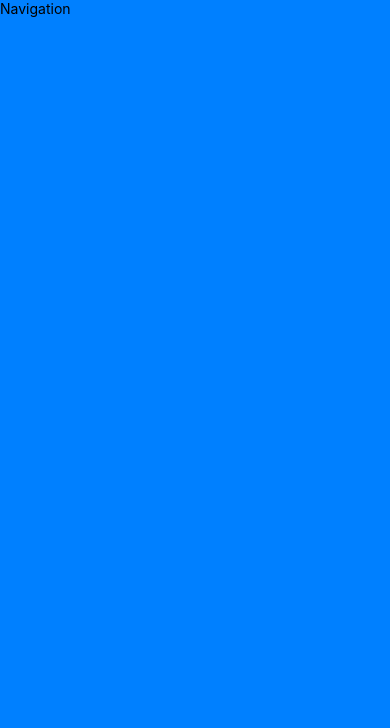
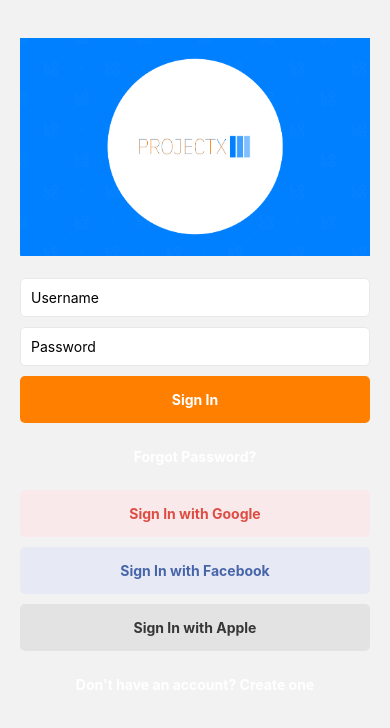
Before and after one commit to awadom/ProjectX2, a React Native app: screen / in a window 390 px wide. Shown: the top 728 px of the page. Built offline with nearby package versions, Linux system fonts and the light colour scheme.

Commit message:
completed screen routing but with issues, need to fix

```diff
--- a/App.js
+++ b/App.js
@@ -1,10 +1,5 @@
 import React from 'react';
 import {SafeAreaView, StyleSheet, Text} from 'react-native';
-import SignInScreen from './src/screens/SignInScreen/SignInScreen';
-import SignUpScreen from './src/screens/SignUpScreen/SignUpScreen';
-import ConfirmEmailScreen from './src/screens/ConfirmEmailScreen';
-import ForgotPasswordScreen from './src/screens/ForgotPasswordScreen';
-import NewPasswordScreen from './src/screens/NewPasswordScreen/NewPasswordScreen';
 import Navigation from './src/navigation';
 
 const App = () => {
--- a/src/navigation/index.js
+++ b/src/navigation/index.js
@@ -1,11 +1,27 @@
 import {View, Text} from 'react-native';
 import React from 'react';
 import {NavigationContainer} from '@react-navigation/native';
+import {createNativeStackNavigator} from '@react-navigation/native-stack';
+import SignInScreen from '../screens/SignInScreen';
+import SignUpScreen from '../screens/SignUpScreen';
+import ConfirmEmailScreen from '../screens/ConfirmEmailScreen';
+import ForgotPasswordScreen from '../screens/ForgotPasswordScreen';
+import NewPasswordScreen from '../screens/NewPasswordScreen';
+import HomeScreen from '../screens/HomeScreen';
+
+const Stack = createNativeStackNavigator();
 
 const Navigation = () => {
   return (
     <NavigationContainer>
-      <Text>Navigation</Text>
+      <Stack.Navigator screenOptions={{headerShown: false}}>
+        <Stack.Screen name="SignIn" component={SignInScreen} />
+        <Stack.Screen name="SignUp" component={SignUpScreen} />
+        <Stack.Screen name="ConfirmEmail" component={ConfirmEmailScreen} />
+        <Stack.Screen name="ForgotPassword" component={ForgotPasswordScreen} />
+        <Stack.Screen name="NewPassword" component={NewPasswordScreen} />
+        <Stack.Screen name="Home" component={HomeScreen} />
+      </Stack.Navigator>
     </NavigationContainer>
   );
 };
--- a/src/screens/ConfirmEmailScreen/ConfirmEmailScreen.js
+++ b/src/screens/ConfirmEmailScreen/ConfirmEmailScreen.js
@@ -3,16 +3,19 @@
 import CustomInput from '../../components/CustomInput';
 import CustomButton from '../../components/CustomButton';
 import SocialSignInButtons from '../../components/SocialSignInButtons';
+import {useNavigation} from '@react-navigation/native';
 
 const ConfirmEmailScreen = () => {
   const [code, setCode] = useState('');
 
+  const navigation = useNavigation();
+
   const onConfirmPressed = () => {
-    console.warn('Confirm');
+    navigation.navigate('Home');
   };
 
   const onSignInPressed = () => {
-    console.warn('SignIn');
+    navigation.navigate('SignIn');
   };
 
   const onResendPressed = () => {
--- a/src/screens/ForgotPasswordScreen/ForgotPasswordScreen.js
+++ b/src/screens/ForgotPasswordScreen/ForgotPasswordScreen.js
@@ -3,16 +3,19 @@
 import CustomInput from '../../components/CustomInput';
 import CustomButton from '../../components/CustomButton';
 import SocialSignInButtons from '../../components/SocialSignInButtons';
+import {useNavigation} from '@react-navigation/native';
 
 const ForgotPasswordScreen = () => {
   const [username, setUsername] = useState('');
 
+  const navigation = useNavigation();
+
   const onSendPressed = () => {
-    console.warn('Send');
+    navigation.navigate('NewPassword');
   };
 
   const onSignInPressed = () => {
-    console.warn('SignIn');
+    navigation.navigate('SignIn');
   };
 
   return (
--- /dev/null
+++ b/src/screens/HomeScreen/index.js
@@ -0,0 +1,17 @@
+/* eslint-disable react-native/no-inline-styles */
+import {View, Text} from 'react-native';
+import React from 'react';
+import CustomButton from '../../components/CustomButton';
+import {useNavigation} from '@react-navigation/native';
+
+const HomeScreen = () => {
+  const navigation = useNavigation();
+  return (
+    <View>
+      <Text style={{fontSize: 24, alignSelf: 'center'}}>Home, sweet home</Text>
+      <CustomButton text="Sign In" onPress={navigation.navigate('SignIn')} />
+    </View>
+  );
+};
+
+export default HomeScreen;
--- a/src/screens/NewPasswordScreen/NewPasswordScreen.js
+++ b/src/screens/NewPasswordScreen/NewPasswordScreen.js
@@ -2,17 +2,20 @@
 import {View, Text, StyleSheet, ScrollView} from 'react-native';
 import CustomInput from '../../components/CustomInput';
 import CustomButton from '../../components/CustomButton';
+import {useNavigation} from '@react-navigation/native';
 
 const NewPasswordScreen = () => {
   const [code, setCode] = useState('');
   const [newPassword, setNewPassword] = useState('');
 
+  const navigation = useNavigation();
+
   const onSubmitPressed = () => {
-    console.warn('Submit');
+    navigation.navigate('Home');
   };
 
   const onSignInPressed = () => {
-    console.warn('SignIn');
+    navigation.navigate('SignIn');
   };
 
   return (
--- a/src/screens/SignInScreen/SignInScreen.js
+++ b/src/screens/SignInScreen/SignInScreen.js
@@ -10,23 +10,26 @@
 import CustomInput from '../../components/CustomInput';
 import CustomButton from '../../components/CustomButton';
 import SocialSignInButtons from '../../components/SocialSignInButtons/SocialSignInButtons';
+import {useNavigation} from '@react-navigation/native';
 
 const SignInScreen = () => {
   const [username, setUsername] = useState('');
   const [password, setPassword] = useState('');
 
   const {height} = useWindowDimensions();
+  const navigation = useNavigation();
 
   const onSignInPressed = () => {
-    console.warn('Sign in');
+    //validate user
+    navigation.navigate('Home');
   };
 
   const onForgotPasswordPressed = () => {
-    console.warn('Forgot Password?');
+    navigation.navigate('ForgotPassword');
   };
 
   const onSignUpPressed = () => {
-    console.warn('SignUp');
+    navigation.navigate('SignUp');
   };
   return (
     <ScrollView showsVerticalScrollIndicator={false}>
--- a/src/screens/SignUpScreen/SignUpScreen.js
+++ b/src/screens/SignUpScreen/SignUpScreen.js
@@ -3,6 +3,7 @@
 import CustomInput from '../../components/CustomInput';
 import CustomButton from '../../components/CustomButton';
 import SocialSignInButtons from '../../components/SocialSignInButtons';
+import {useNavigation} from '@react-navigation/native';
 
 const SignUpScreen = () => {
   const [username, setUsername] = useState('');
@@ -10,12 +11,14 @@
   const [password, setPassword] = useState('');
   const [passwordRepeat, setPasswordRepeat] = useState('');
 
+  const navigation = useNavigation();
+
   const onRegisterPressed = () => {
-    console.warn('Register');
+    navigation.navigate('ConfirmEmail');
   };
 
   const onSignInPressed = () => {
-    console.warn('SignIn');
+    navigation.navigate('SignIn');
   };
 
   const onTermsOfUsePressed = () => {
```
